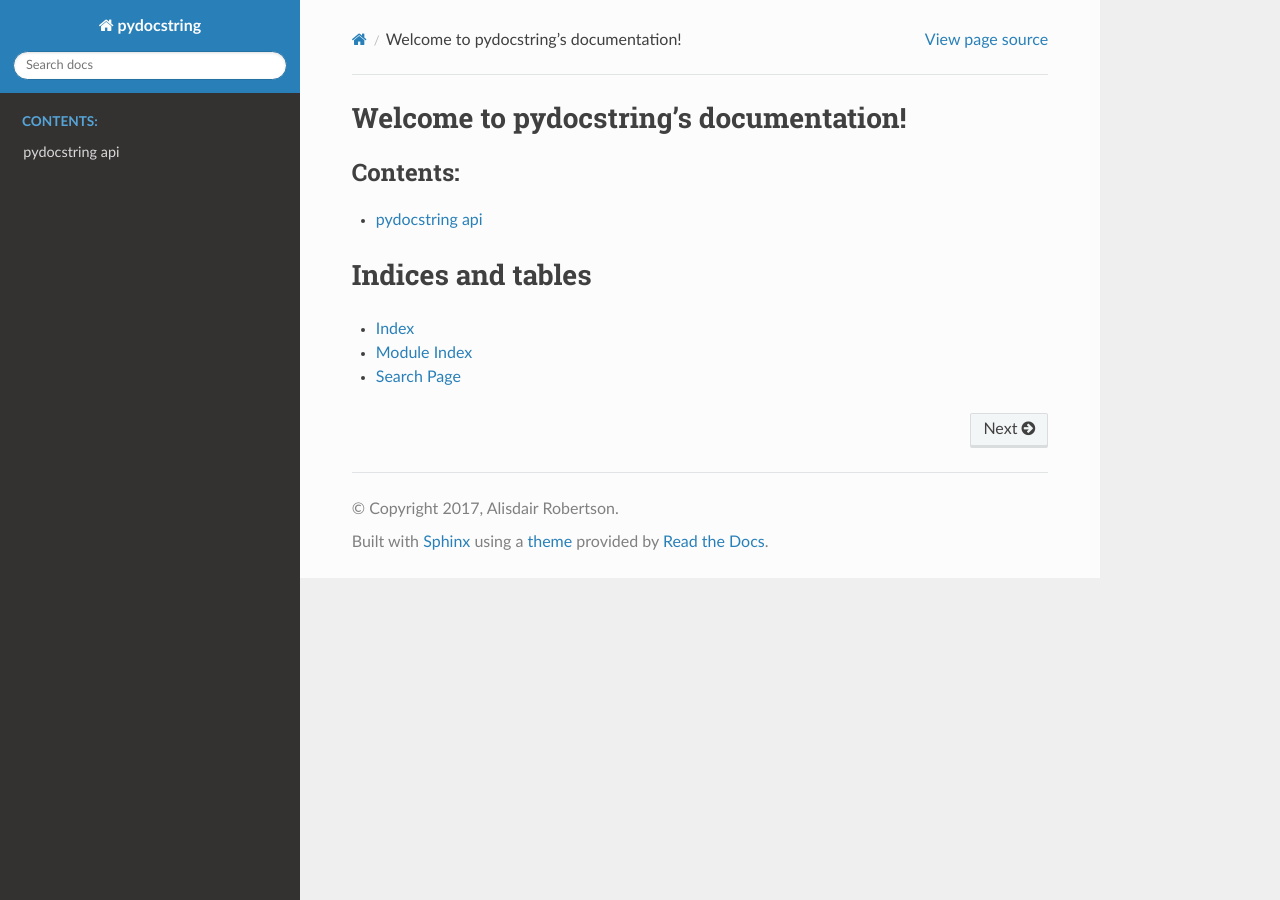
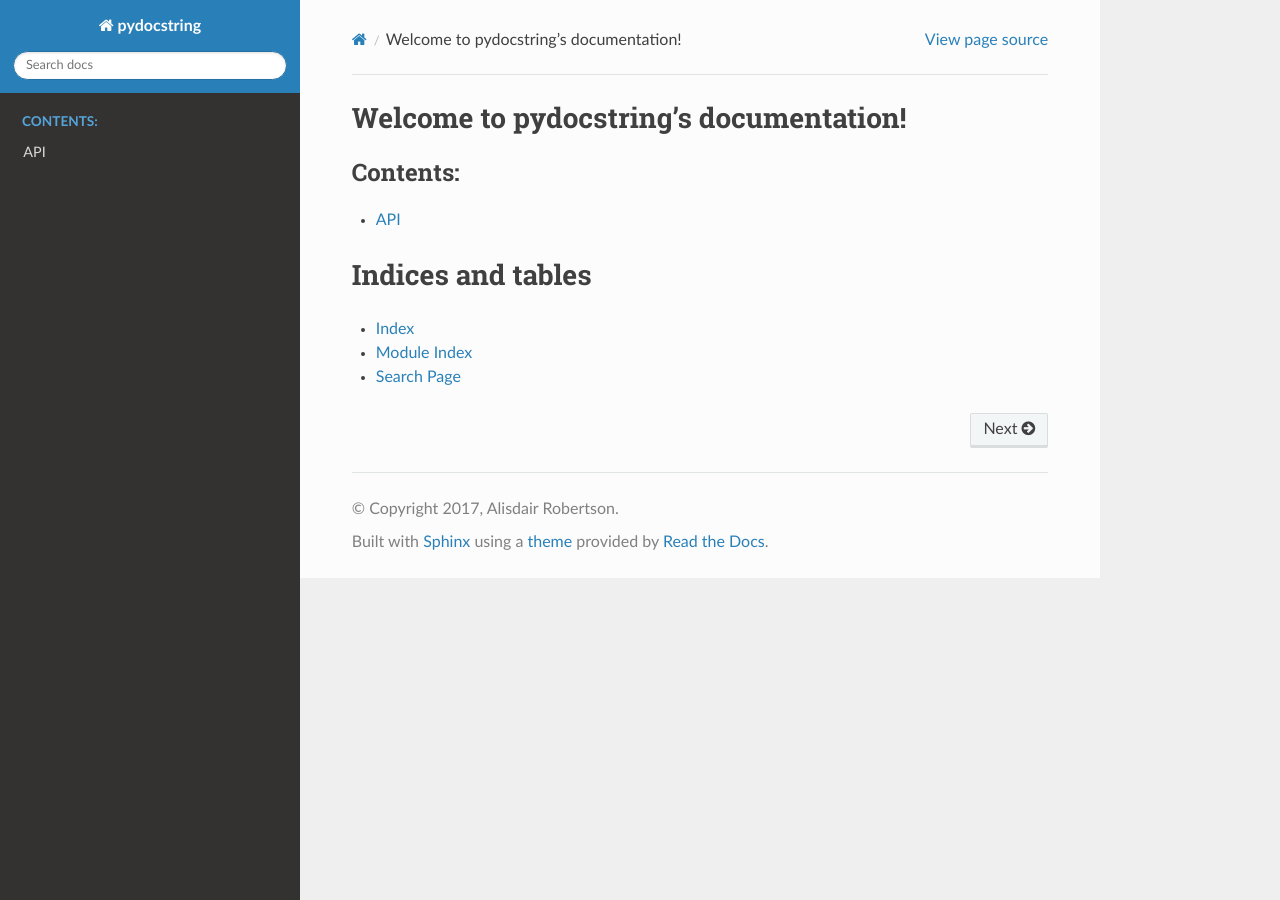
Before and after one commit to robodair/pydocstring, a Sphinx documentation site: the page built from docs/index.rst, in a window 1280 px wide. Built offline with Sphinx 7.4.7 and the Read the Docs theme 2.0.0, drawn with Linux system fonts in a browser that asks for light colours; the version number could not be read and is left out.

Commit message:
Documentation cleanup

```diff
--- a/docs/api.rst
+++ b/docs/api.rst
@@ -1,8 +1,8 @@
-pydocstring api
-===============
+API
+===
 
 .. autosummary::
-   :toctree: _autosummary
+   :toctree: api
    :template: module.rst
 
    pydocstring
--- a/docs/index.rst
+++ b/docs/index.rst
@@ -7,7 +7,7 @@ Welcome to pydocstring's documentation!
 ===============================================
 
 .. toctree::
-   :maxdepth: 2
+   :maxdepth: 1
    :caption: Contents:
 
    api
```
Also changed, not shown: 1 other file.
